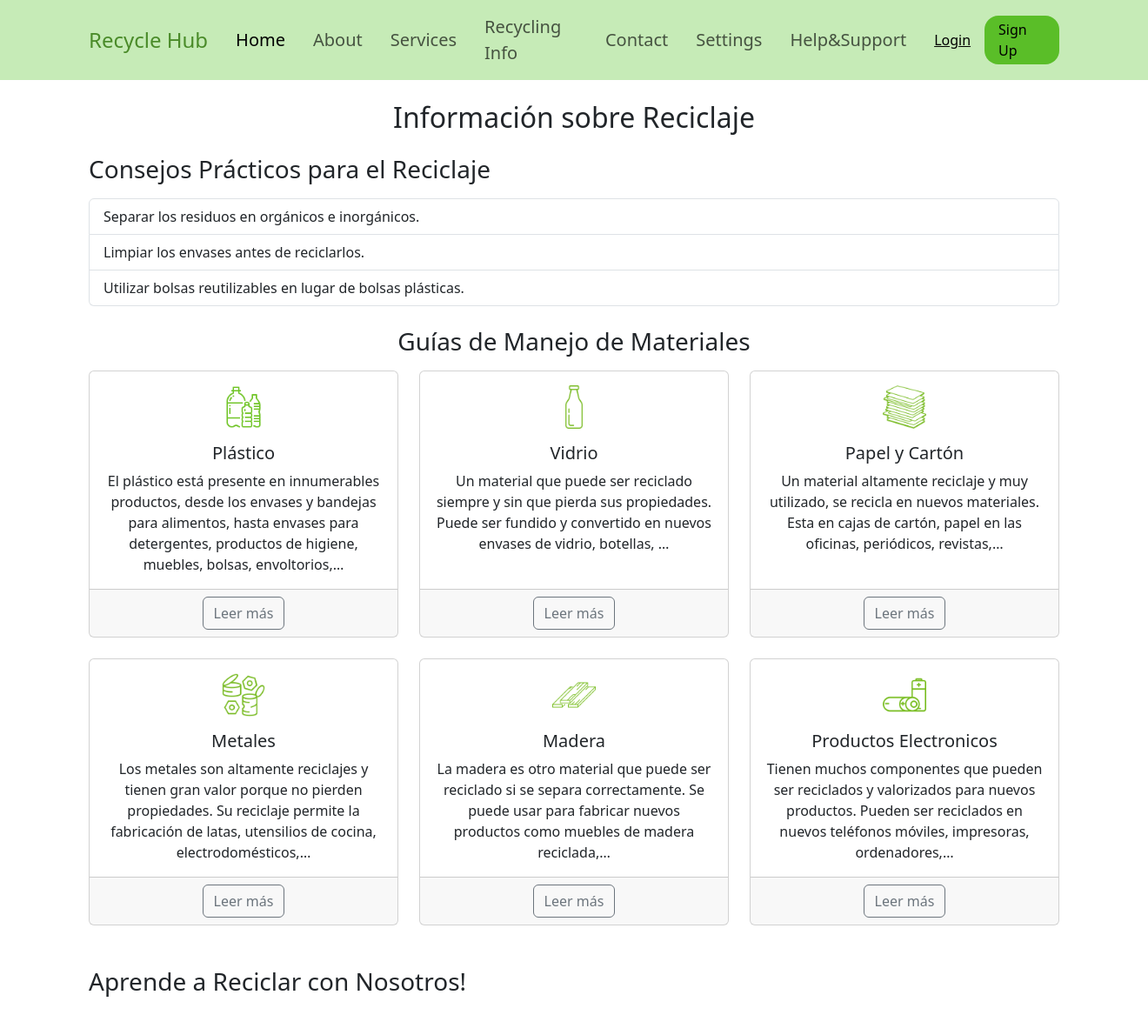
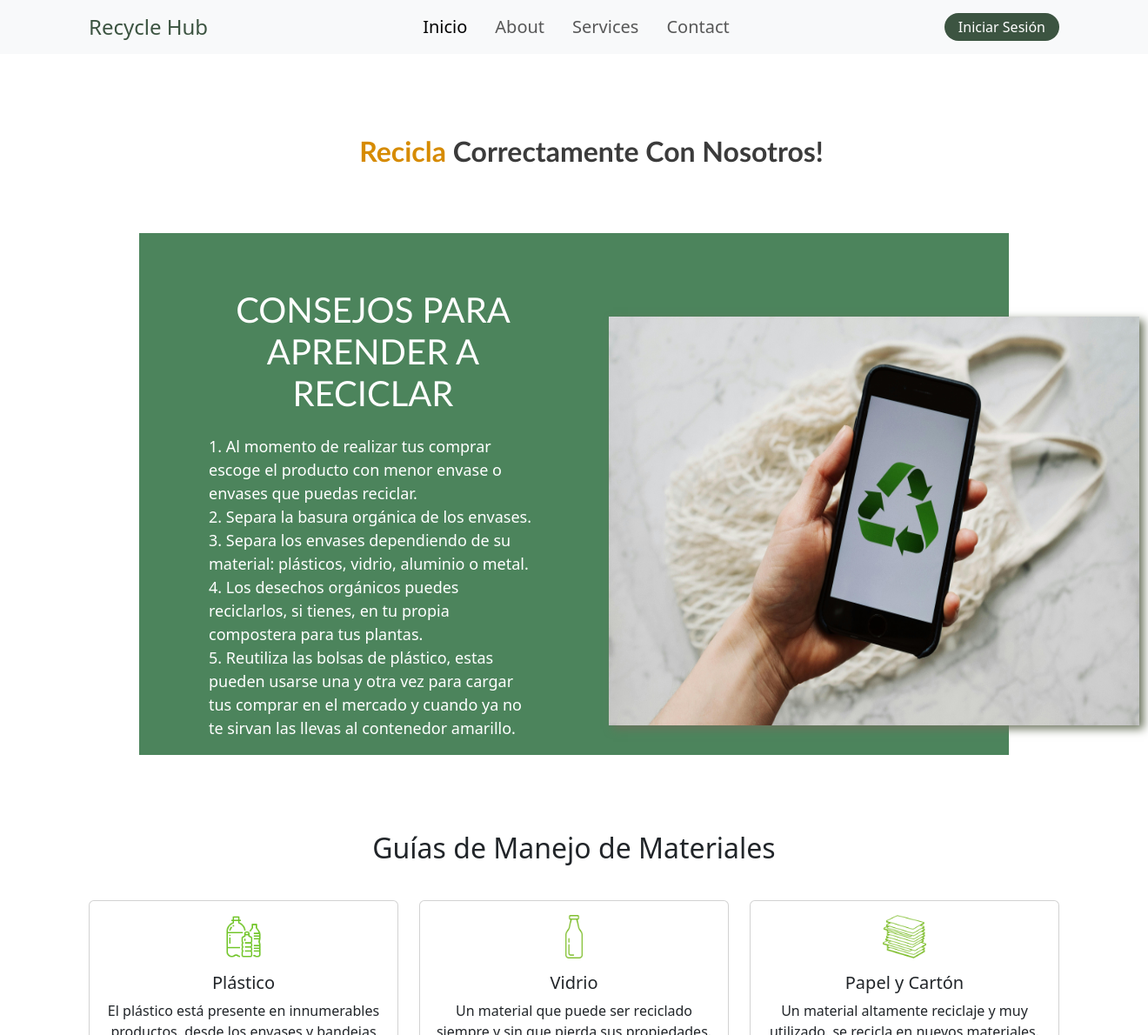
Before and after one commit to Jafeth-256/Reciclaje_CR, a PHP site: page /templates/informacion.html in a window 1320 px wide. Shown: the top 1190 px of the page at 87% size. Before the commit the page ends 1146 px from the top, so only its background shows below. Run offline with PHP 8.4, Linux system fonts and the light colour scheme.

Commit message:
Actualizacion template informacion

```diff
--- a/src/styles/informacion.css
+++ b/src/styles/informacion.css
@@ -0,0 +1,55 @@
+*{
+    box-sizing: border-box;
+}
+
+.containimage{
+    width: 1000px;
+    margin: auto;
+    height: 600px;
+    background-color: #4c845c;
+    padding: 4rem 5rem;
+    position: relative;
+}
+
+.textblock{
+    width: 45%;
+}
+
+.textblock .title{
+    text-align: center;
+    text-transform: uppercase;
+    color: white;
+    margin-bottom: 1.5rem;
+    font-family:'Gill Sans', 'Gill Sans MT', Calibri, 'Trebuchet MS', sans-serif;
+}
+
+.textblock .subtitle{
+    text-align: center;
+    color: white;
+    margin-bottom: 1.8rem;
+}
+
+.textblock p{
+    margin-bottom: 1.3rem;
+    color: white;
+}
+
+.containimage img{
+    position: absolute;
+    top: 16%;
+    right: -15%;
+    box-shadow: 5px 4px 10px #6b735d;
+}
+
+.highlighted {
+    color: rgb(214, 139, 0);
+    font-family:'Gill Sans', 'Gill Sans MT', Calibri, 'Trebuchet MS', sans-serif;
+}
+.normal {
+    color: rgb(59, 59, 59);
+    font-family:'Gill Sans', 'Gill Sans MT', Calibri, 'Trebuchet MS', sans-serif;
+}
+
+.textblock p {
+    font-size: 18px;
+}
--- a/src/styles/main.css
+++ b/src/styles/main.css
@@ -1,3 +1,4 @@
+/* Body */
 body{
   background-color: rgb(255, 255, 255);
   background-blend-mode: multiply;
@@ -13,15 +14,35 @@ body{
   }
 }
 
+/* Header */
 h1{
   color: rgba(90, 190, 40, 1);
 }
 
 .bg-body-tertiary {
   --bs-bg-opacity: 1;
-  background-color: rgba(198, 235, 183, 1) !important;
+  background-color: e1e1e1 !important;
 }
 
 .fs-4 {
-  color: rgb(74, 139, 41);
+  color: #3c5441;
 }
+
+
+/* Carrusel */
+.c-item {
+  height: 40rem;
+}
+
+.c-img {
+  height: 100%;
+  object-fit: cover;
+  filter: brightness(0.6);
+}
+
+.btn-green {
+  background-color: white;
+  color: white;
+  border: none;
+  transition: background-color 0.3s ease;
+}
--- a/src/templates/informacion.html
+++ b/src/templates/informacion.html
@@ -16,6 +16,7 @@
     ></script>
     <title>Recycle Hub</title>
     <link rel="stylesheet" href="../styles/main.css">
+    <link rel="stylesheet" href="../styles/informacion.css">
 </head>
 <body>
     <!-- Navbar -->
@@ -60,7 +61,7 @@
               class="navbar-nav justify-content-center align-items-center fs-5 flex-grow-1 pe-3"
             >
               <li class="nav-item mx-2">
-                <a class="nav-link active" aria-current="page" href="informacion.html">Home</a>
+                <a class="nav-link active" aria-current="page" href="#">Inicio</a>
               </li>
               <li class="nav-item mx-2">
                 <a class="nav-link" href="#about">About</a>
@@ -69,28 +70,18 @@
                 <a class="nav-link" href="#services">Services</a>
               </li>
               <li class="nav-item mx-2">
-                <a class="nav-link" href="#recycling-info">Recycling Info</a>
-              </li>
-              <li class="nav-item mx-2">
                 <a class="nav-link" href="#contact">Contact</a>
-              </li>
-              <li class="nav-item mx-2">
-                <a class="nav-link" href="configuracion.html">Settings</a>
-              </li>
-              <li class="nav-item mx-2">
-                <a class="nav-link" href="soporte.html">Help&Support</a>
               </li>
             </ul>
             <!-- Login / Sign up -->
             <div
               class="d-flex flex-column flex-lg-row align-items-center gap-3"
             >
-              <a href="#login" class="text-black">Login</a>
               <a
                 href="#signup"
-                class="text-black text-decoration-none px-3 py-1 rounded-4"
-                style="background-color: rgba(90, 190, 40, 1)"
-                >Sign Up</a
+                class="text-white text-decoration-none px-3 py-1 rounded-4"
+                style="background-color: #3c5441"
+                >Iniciar Sesión</a
               >
             </div>
           </div>
@@ -101,21 +92,35 @@
     <main class="container mt-4">
         <!-- Información sobre reciclaje -->
         <section id="recycling-info">
-            <h2 class="mb-4 text-center">Información sobre Reciclaje</h2>
 
             <!-- Consejos prácticos para el reciclaje -->
-            <div class="mb-4">
-                <h3 class="mb-3">Consejos Prácticos para el Reciclaje</h3>
-                <ul class="list-group">
-                    <li class="list-group-item">Separar los residuos en orgánicos e inorgánicos.</li>
-                    <li class="list-group-item">Limpiar los envases antes de reciclarlos.</li>
-                    <li class="list-group-item">Utilizar bolsas reutilizables en lugar de bolsas plásticas.</li>
-                </ul>
+             <br>
+             <div style="margin-top: 45px; margin-bottom: 75px; margin-left: 40px;" style="b" class="text-center">
+             <h2>
+              <span class="highlighted"><b> Recicla </b></span><span class="normal"> <b> Correctamente Con Nosotros! </b></span>
+             </h2>
             </div>
+            <div class="containimage">
+              <div class="textblock">
+                <h1 class="title">Consejos Para Aprender a reciclar</h1>
+                <p>
+                 1. Al momento de realizar tus comprar escoge el producto con menor envase o envases que puedas reciclar.<br>
+                 2. Separa la basura orgánica de los envases. <br>
+                 3. Separa los envases dependiendo de su material: plásticos, vidrio, aluminio o metal. <br>
+                 4. Los desechos orgánicos puedes reciclarlos, si tienes, en tu propia compostera para tus plantas. <br>
+                 5. Reutiliza las bolsas de plástico, estas pueden usarse una y otra vez para cargar tus comprar en el mercado y cuando ya no te sirvan las llevas al contenedor amarillo. <br> </p>
+              </div>
+              <div>
+              <img width="610" height="470" src="../assets/images/pexels-readymade-3850587.jpg" alt="">
+            </div>
+            </div>
+            <br>
+            <br>
 
             <!-- Guías de manejo de materiales -->
-            <div class="mb-4">
-                <h3 class="mb-3 text-center">Guías de Manejo de Materiales</h3>
+            <div class="mb-4" style="margin-top: 40px;">
+                <h2 class="mb-3 text-center">Guías de Manejo de Materiales</h2>
+                <br>
                 <div class="row row-cols-1 row-cols-md-3 g-4">
                     <div class="col">
                         <div class="card h-100 text-center">
@@ -194,11 +199,12 @@
             <br>
 
             <!-- Recursos visuales sobre reciclaje -->
-            <div class="mb-4">
+            <div class="mb-4" style="margin-top: 50px;">
                 <h3 class="mb-3">Aprende a Reciclar con Nosotros!</h3>
             </div>
             <br>
-            <div class="text-center">
+            <br>
+            <div class="text-center" style="margin-bottom: 120px;">
                 <iframe width="560" height="315" src="https://www.youtube.com/embed/0i99_Lkvjm0?si=ItMK7dSUYLgYxbyU" title="YouTube video player" frameborder="0" allow="accelerometer; autoplay; clipboard-write; encrypted-media; gyroscope; picture-in-picture; web-share" referrerpolicy="strict-origin-when-cross-origin" allowfullscreen></iframe>
             </div>
         </section>
```
Also changed, not shown: src/assets/images/pexels-mali-802221.jpg (added), src/assets/images/pexels-readymade-3850587.jpg (added).
